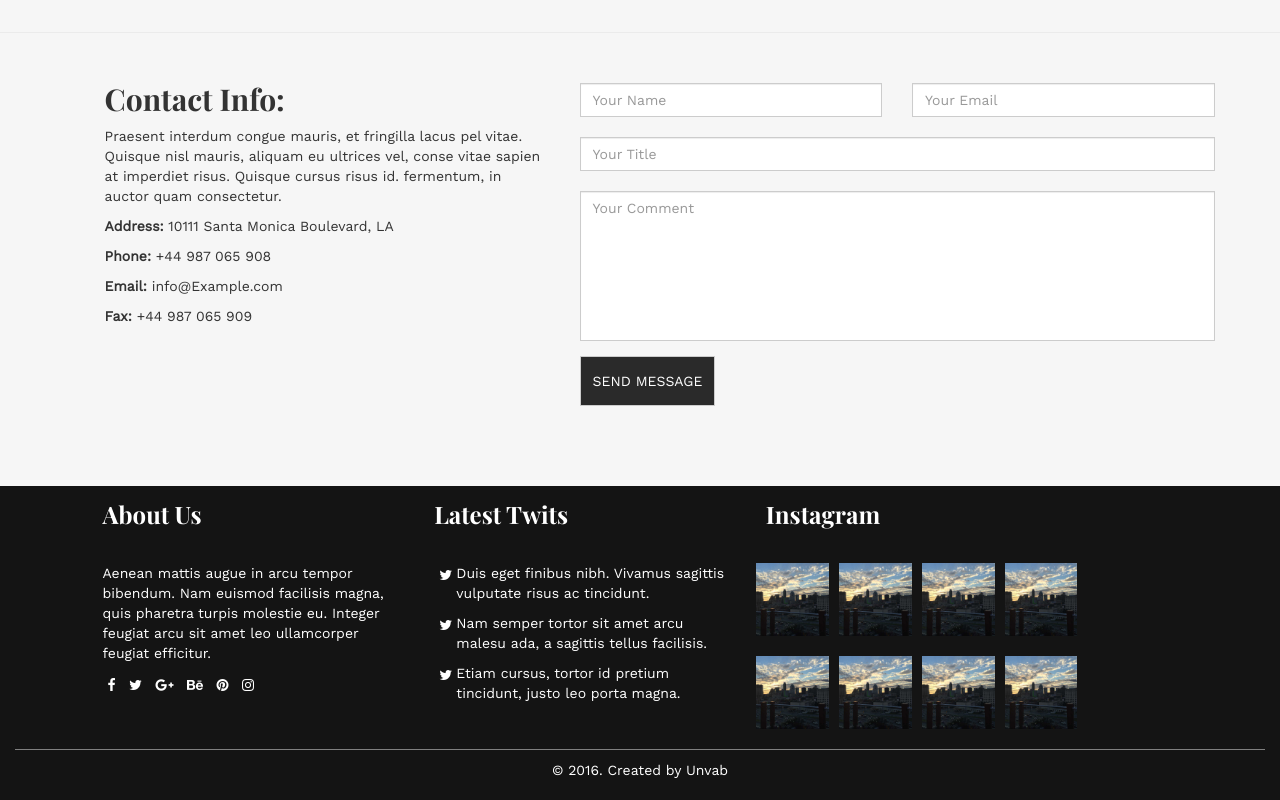
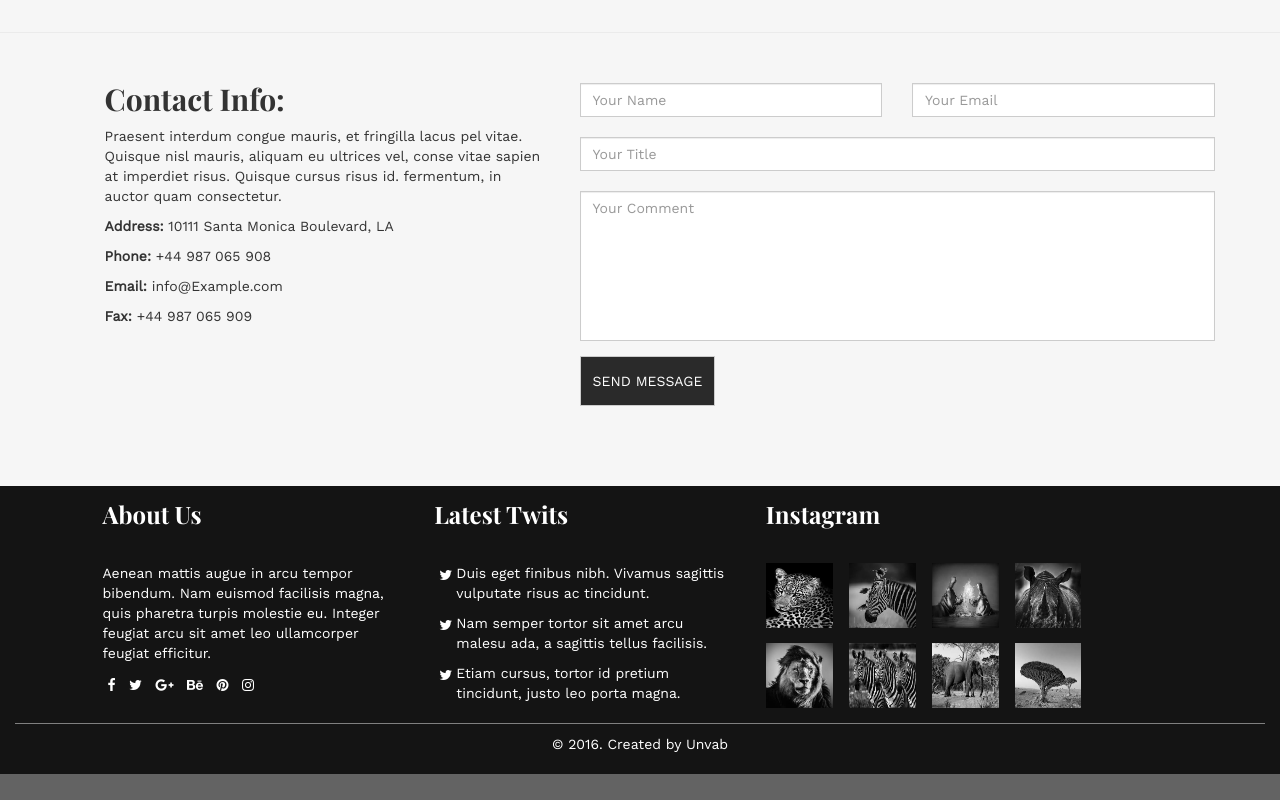
Before and after one commit to Fsimmet2/bootstrap, a plain HTML site: page indexf.html in a window 1280 px wide. Shown: the part 3501-4301 px from the top of the page. After the commit the page ends 4275 px from the top, so only its background shows below. Drawn offline with nearby package versions, Linux system fonts and the light colour scheme.

Commit message:
images insta

```diff
--- a/css/stylef.css
+++ b/css/stylef.css
@@ -100,9 +100,8 @@ textarea.form-control {
 }
 
 .img {
-	margin-bottom: 20px;
-	padding-right: 5px;
-	padding-left: 5px;
+	padding-bottom: 15px;
+	padding-right: 1px;
 }
 .imge {
 	margin-right: 160px;
@@ -165,6 +164,19 @@ textarea.form-control {
 	font-family: 'Playfair Display', serif;
 	font-weight: bold;
 }
+
+
+
+
+
+
+
+
+
+
+
+
+
 
 
 .navbar-default {
--- a/indexf.html
+++ b/indexf.html
@@ -243,16 +243,16 @@
 			<section class="col-md-4">
 				<h3>Instagram</h3>
 					<div class="row">
-						<img src="images/atx.jpg" class="col-md-3 img col-xs-1">
-						<img src="images/atx.jpg" class="col-md-3 img col-xs-1">
-						<img src="images/atx.jpg" class="col-md-3 img col-xs-1">
-						<img src="images/atx.jpg" class="col-md-3 img col-xs-1">
+						<img src="images/insta1.jpg" width="80" height="80" class="col-md-3 img col-xs-1">
+						<img src="images/insta2.jpg" width="80" height="80" class="col-md-3 img col-xs-1">
+						<img src="images/insta3.jpg" width="80" height="80" class="col-md-3 img col-xs-1">
+						<img src="images/insta4.jpg" width="80" height="80" class="col-md-3 img col-xs-1">
 					</div>
 					<div class="row">
-						<img src="images/atx.jpg" class="col-md-3 img col-xs-1">
-						<img src="images/atx.jpg" class="col-md-3 img col-xs-1">
-						<img src="images/atx.jpg" class="col-md-3 img col-xs-1">
-						<img src="images/atx.jpg" class="col-md-3 img col-xs-1">
+						<img src="images/insta5.jpg" width="80" height="80" class="col-md-3 img col-xs-1">
+						<img src="images/insta6.jpg" width="80" height="80" class="col-md-3 img col-xs-1">
+						<img src="images/insta7.jpg" width="80" height="80" class="col-md-3 img col-xs-1">
+						<img src="images/insta8.jpg" width="80" height="80" class="col-md-3 img col-xs-1">
 					</div>
 					</div>
 			</section>
```
Also changed, not shown: images/insta1.jpg (added), images/insta2.jpg (added), images/insta3.jpg (added), images/insta4.jpg (added), images/insta5.jpg (added), images/insta6.jpg (added), images/insta7.jpg (added), images/insta8.jpg (added).
